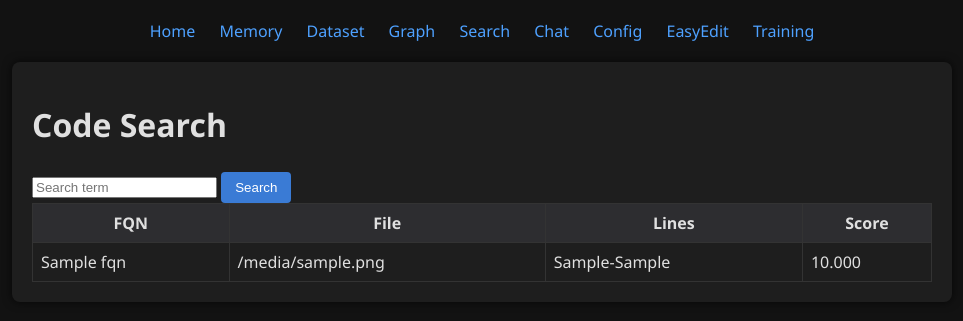
After one commit to shefben/diffuseLLM_agent, a Flask app: template webapp/templates/search.html in a window 1280 px wide. The commit adds this page. Shown: the top 321 px of the page, without its empty margins (158-1121 px from the left). Run offline with Flask 3, Linux system fonts and the light colour scheme; the template is opened without the code that fills it: most values are stand-ins (such as "Sample title", 1, 10 or a date in 2020); parts of the project's set-up code (start-up, migrations or seed data) failed here and were passed over.

Commit message:
Document dashboard features

```diff
--- a/webapp/app.py
+++ b/webapp/app.py
@@ -199,7 +199,9 @@ def memory_detail_route(index: int):
 
     data_dir = Path(app_config_global.get("general", {}).get("data_dir", ".agent_data"))
     if not data_dir.is_absolute():
-        project_root = Path(app_config_global.get("general", {}).get("project_root", "."))
+        project_root = Path(
+            app_config_global.get("general", {}).get("project_root", ".")
+        )
         data_dir = project_root / data_dir
     entries = load_success_memory(data_dir)
     if index < 0 or index >= len(entries):
@@ -328,7 +330,9 @@ def train_route():
     message = None
     data_dir = Path(app_config_global.get("general", {}).get("data_dir", ".agent_data"))
     if not data_dir.is_absolute():
-        project_root = Path(app_config_global.get("general", {}).get("project_root", "."))
+        project_root = Path(
+            app_config_global.get("general", {}).get("project_root", ".")
+        )
         data_dir = project_root / data_dir
 
     if request.method == "POST":
@@ -336,18 +340,38 @@ def train_route():
         if action == "Prepare Dataset":
             output_path = data_dir / "finetune_dataset.jsonl"
             ok = build_finetune_dataset(data_dir, output_path, verbose=True)
-            message = f"Dataset written to {output_path}" if ok else "Failed to build dataset"
+            message = (
+                f"Dataset written to {output_path}" if ok else "Failed to build dataset"
+            )
         elif action == "Fine-tune LoRA":
             try:
                 import subprocess
-                subprocess.run(["python3", "scripts/finetune_lora.py", "--data-dir", str(data_dir)], check=False)
+
+                subprocess.run(
+                    [
+                        "python3",
+                        "scripts/finetune_lora.py",
+                        "--data-dir",
+                        str(data_dir),
+                    ],
+                    check=False,
+                )
                 message = "LoRA fine-tuning started"
             except Exception as e:
                 message = f"Failed to run fine-tuning: {e}"
         elif action == "Train Predictor":
             try:
                 import subprocess
-                subprocess.run(["python3", "scripts/train_core_predictor.py", "--data-dir", str(data_dir)], check=False)
+
+                subprocess.run(
+                    [
+                        "python3",
+                        "scripts/train_core_predictor.py",
+                        "--data-dir",
+                        str(data_dir),
+                    ],
+                    check=False,
+                )
                 message = "Predictor training started"
             except Exception as e:
                 message = f"Failed to train predictor: {e}"
@@ -374,6 +398,26 @@ def query_graph_route():
     )
 
 
+@app.route("/search_code", methods=["GET", "POST"])
+def search_code_route():
+    """Search symbols using the digester's retriever."""
+    if not initialized:
+        return "Application not initialized", 503
+
+    query = ""
+    results = []
+    if request.method == "POST":
+        query = request.form.get("query", "")
+        if query:
+            retriever = getattr(digester_global, "symbol_retriever", None)
+            if retriever and hasattr(retriever, "search_relevant_symbols_with_details"):
+                results = retriever.search_relevant_symbols_with_details(
+                    query, top_k=10
+                )
+
+    return render_template("search.html", query=query, results=results)
+
+
 if __name__ == "__main__":
     import argparse
 
@@ -389,6 +433,7 @@ if __name__ == "__main__":
     initialize_components(args.project_root, args.config, args.verbose)
 
     app.run(debug=args.verbose, host="0.0.0.0", port=args.port)
+
 
 @app.route("/config", methods=["GET", "POST"])
 def config_route():
@@ -406,8 +451,13 @@ def config_route():
         except Exception as e:
             message = f"Failed to update config: {e}"
         return render_template("config.html", config_text=new_text, message=message)
-    text = config_path.read_text(encoding="utf-8") if config_path.exists() else yaml.dump(app_config_global)
+    text = (
+        config_path.read_text(encoding="utf-8")
+        if config_path.exists()
+        else yaml.dump(app_config_global)
+    )
     return render_template("config.html", config_text=text, message=None)
+
 
 @app.route("/chat", methods=["GET", "POST"])
 def chat_route():
@@ -422,13 +472,16 @@ def chat_route():
             try:
                 if phase_planner_global and hasattr(phase_planner_global, "llm_core"):
                     llm_core = phase_planner_global.llm_core
-                    reply, _ = llm_core.generate_scaffold_patch({"phase_description": msg}) or ("", None)
+                    reply, _ = llm_core.generate_scaffold_patch(
+                        {"phase_description": msg}
+                    ) or ("", None)
                     if not reply:
                         reply = "(LLM returned empty response)"
             except Exception as e:
                 reply = f"Error: {e}"
             chat_history.append({"role": "assistant", "text": reply})
     return render_template("chat.html", history=chat_history[-20:])
+
 
 @app.route("/easyedit", methods=["GET", "POST"])
 def easyedit_route():
--- a/webapp/templates/base.html
+++ b/webapp/templates/base.html
@@ -11,6 +11,7 @@
         <a href="{{ url_for('view_memory') }}">Memory</a>
         <a href="{{ url_for('prepare_dataset_route') }}">Dataset</a>
         <a href="{{ url_for('query_graph_route') }}">Graph</a>
+        <a href="{{ url_for('search_code_route') }}">Search</a>
         <a href="{{ url_for('chat_route') }}">Chat</a>
         <a href="{{ url_for('config_route') }}">Config</a>
         <a href="{{ url_for('easyedit_route') }}">EasyEdit</a>
--- /dev/null
+++ b/webapp/templates/search.html
@@ -0,0 +1,21 @@
+{% extends 'base.html' %}
+{% block content %}
+<h1>Code Search</h1>
+<form method="POST">
+    <input type="text" name="query" placeholder="Search term" value="{{ query }}" required>
+    <input type="submit" value="Search">
+</form>
+{% if results %}
+<table>
+<tr><th>FQN</th><th>File</th><th>Lines</th><th>Score</th></tr>
+{% for r in results %}
+<tr>
+    <td>{{ r.fqn }}</td>
+    <td>{{ r.file_path }}</td>
+    <td>{{ r.start_line }}-{{ r.end_line }}</td>
+    <td>{{ '%.3f'|format(r.similarity_score) }}</td>
+</tr>
+{% endfor %}
+</table>
+{% endif %}
+{% endblock %}
```
Also changed, not shown: README.md.
